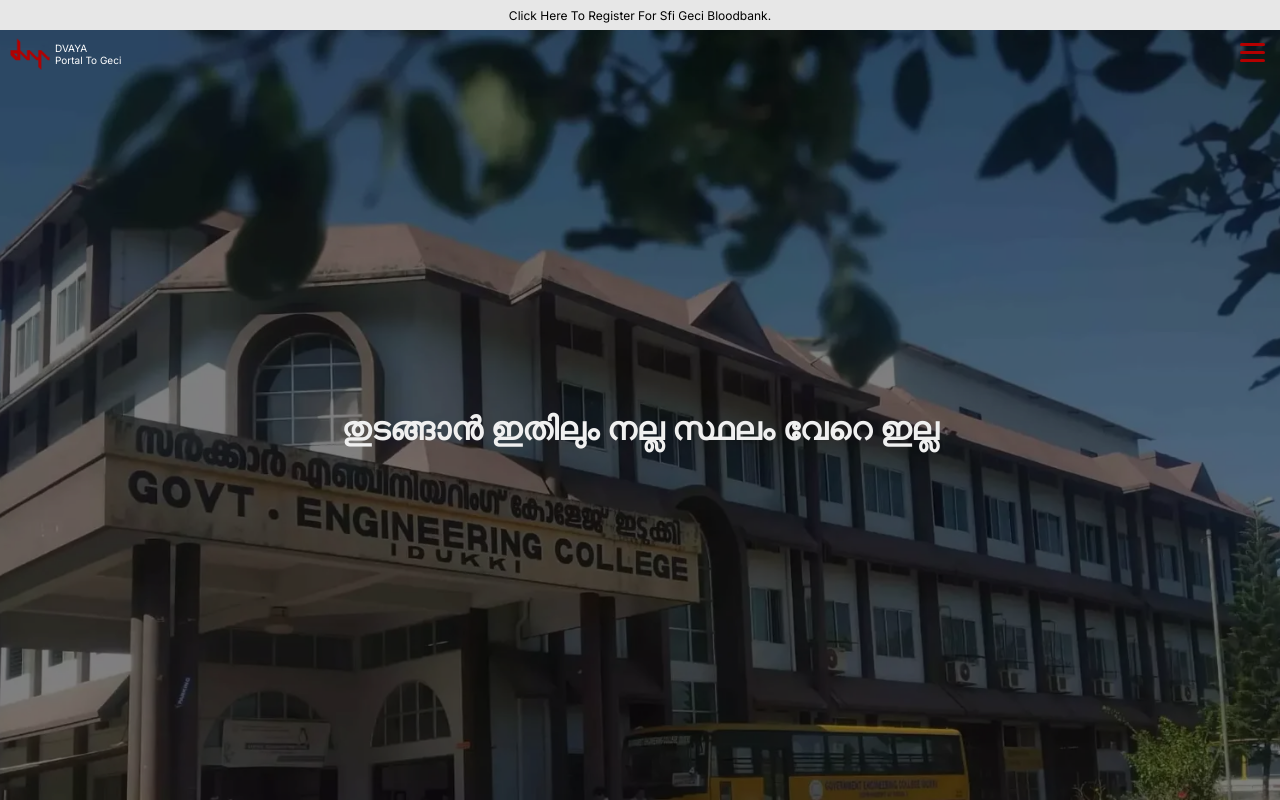
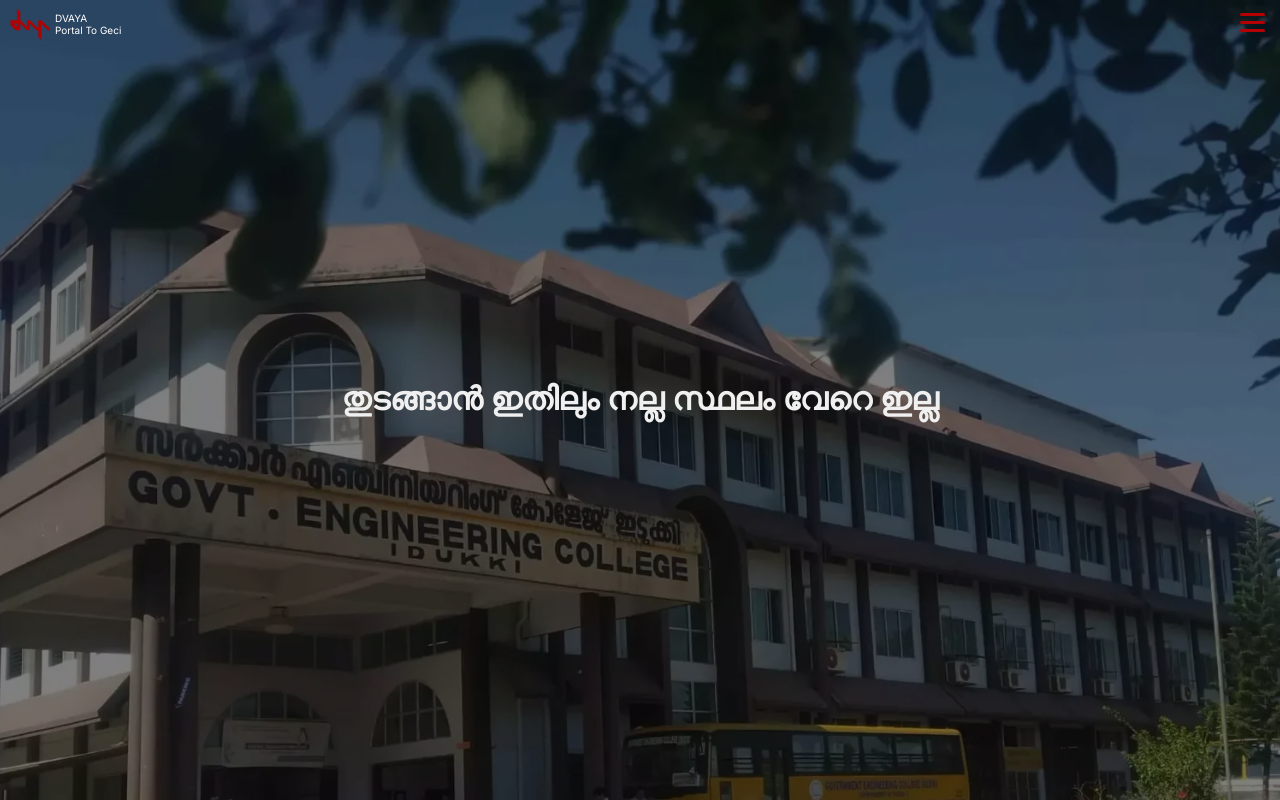
Before and after one commit to ruralad/dvaya-gatsby, a Gatsby site: page / in a window 1280 px wide. Built offline with nearby package versions, Linux system fonts and the light colour scheme; Gatsby itself is replaced by a stand-in of ours; no server answers; a web font is replaced by a local one.

Commit message:
Update index.js

```diff
--- a/src/pages/index.js
+++ b/src/pages/index.js
@@ -42,7 +42,7 @@
         src={backgroundImage}
       />
 
-      <NotificationBar />
+      {/* <NotificationBar /> */}
       <Navbar />
       <section className={style.indexsection}>
         <h1>തുടങ്ങാൻ ഇതിലും നല്ല സ്ഥലം വേറെ ഇല്ല</h1>
```
